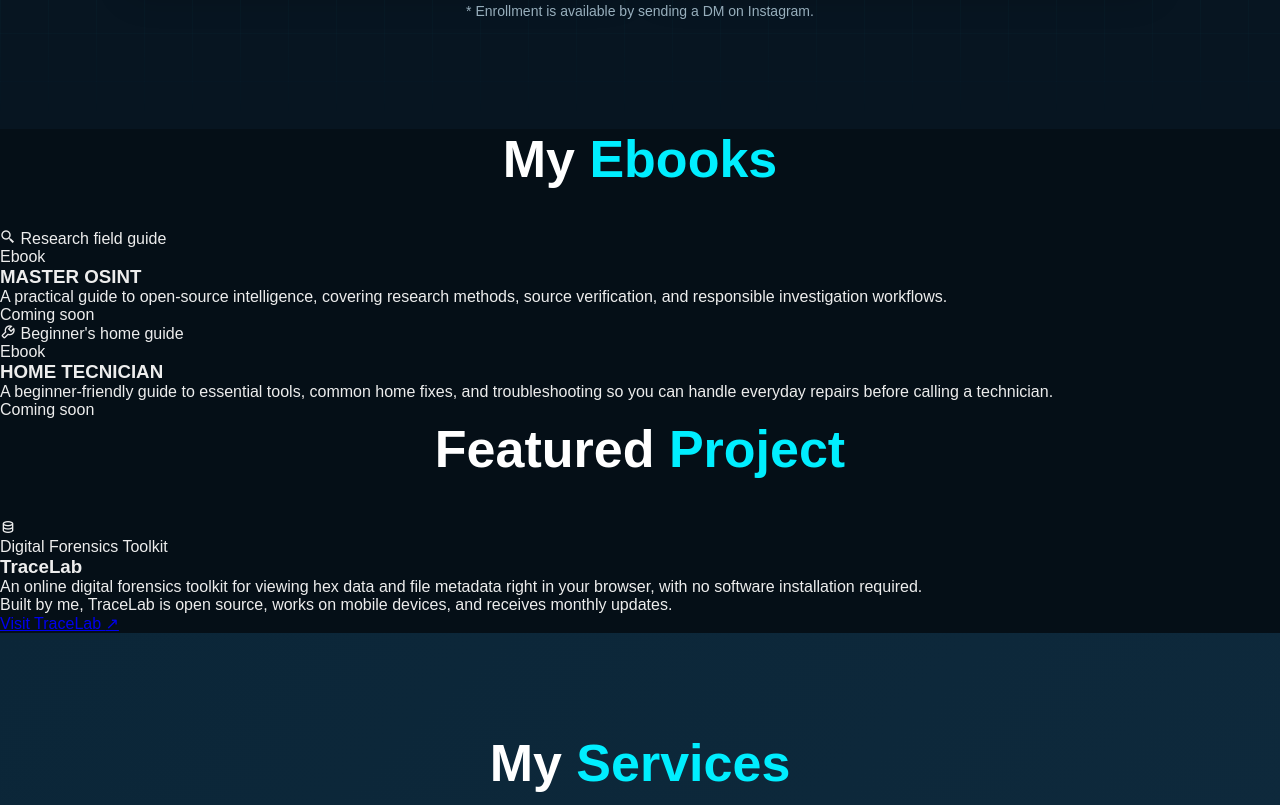
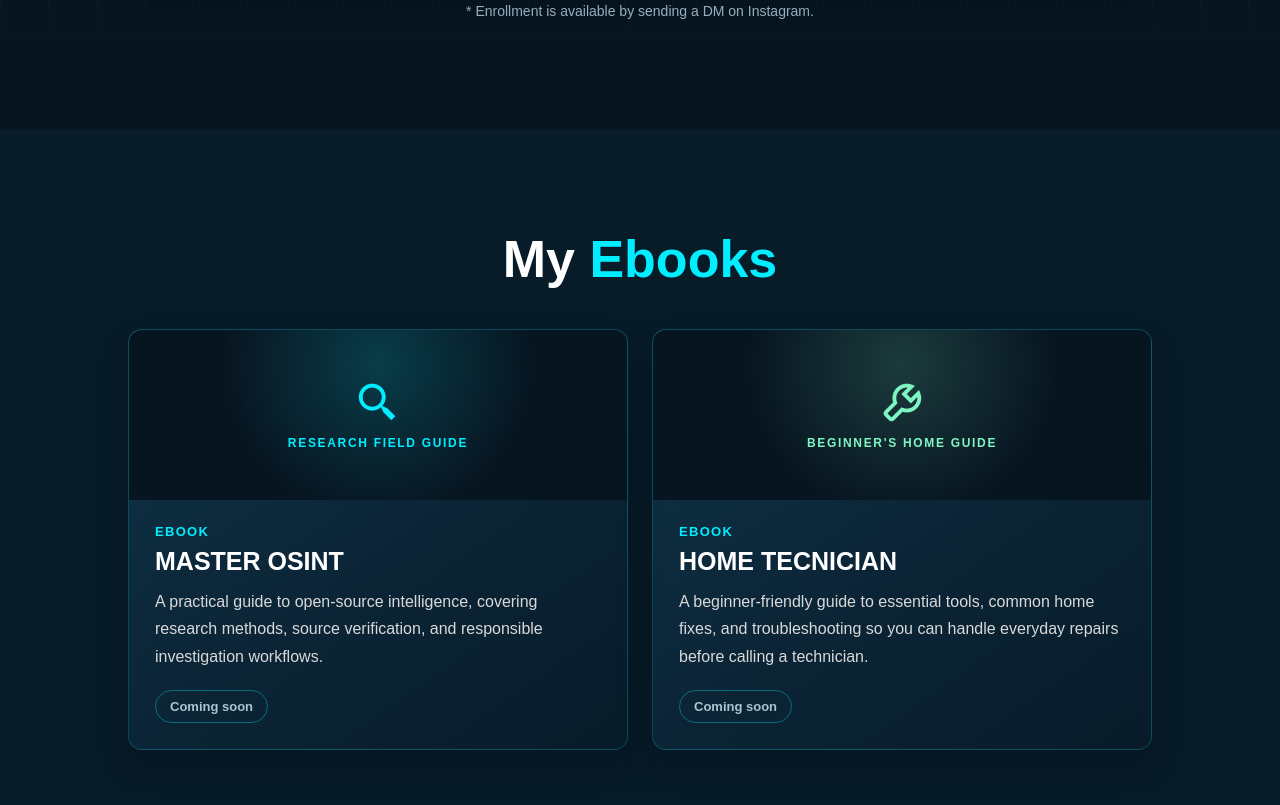
Before and after one commit to akashrc09/portfolio, a plain HTML site: page index.html in a window 1280 px wide. Shown: the part 5055-5860 px from the top of the page. Drawn offline with nearby package versions, Linux system fonts and the light colour scheme.

```diff
--- a/stylesheet.css
+++ b/stylesheet.css
@@ -40,9 +40,6 @@
 
 .logo {
     position: relative;
-    display: inline-flex;
-    align-items: center;
-    gap: 9px;
     font-size: 25px;
     color: #fff;
     text-decoration: none;
@@ -51,11 +48,6 @@
     opacity: 0;
     animation: slideRight 1s ease forwards;
 
-}
-
-.logo-mark {
-    width: 38px;
-    height: 38px;
 }
 
 .logo span {
@@ -513,6 +505,102 @@
     background: #071521;
 }
 
+.ebooks {
+    padding: 100px 10% 110px;
+    background: #081b29;
+}
+
+.ebook-list {
+    display: grid;
+    grid-template-columns: repeat(auto-fit, minmax(min(100%, 300px), 1fr));
+    gap: 24px;
+    max-width: 1100px;
+    margin: 0 auto;
+}
+
+.ebook-card {
+    overflow: hidden;
+    border: 1px solid rgba(14, 240, 255, 0.2);
+    border-radius: 14px;
+    background: linear-gradient(145deg, rgba(16, 52, 73, 0.92), rgba(8, 27, 41, 0.95));
+    box-shadow: 0 16px 35px rgba(0, 0, 0, 0.2);
+    transition: transform 0.3s ease, border-color 0.3s ease, box-shadow 0.3s ease;
+}
+
+.ebook-card:hover {
+    transform: translateY(-6px);
+    border-color: rgba(14, 240, 255, 0.75);
+    box-shadow: 0 0 28px rgba(14, 240, 255, 0.14);
+}
+
+.ebook-cover {
+    display: flex;
+    min-height: 170px;
+    flex-direction: column;
+    align-items: center;
+    justify-content: center;
+    gap: 10px;
+    color: #0ef;
+    background: radial-gradient(circle at 50% 20%, rgba(14, 240, 255, 0.18), transparent 55%), #071521;
+}
+
+.ebook-cover-home {
+    color: #7ef5c2;
+    background: radial-gradient(circle at 50% 20%, rgba(126, 245, 194, 0.17), transparent 55%), #071521;
+}
+
+.ebook-cover i {
+    font-size: 46px;
+}
+
+.ebook-cover span {
+    font-size: 12px;
+    font-weight: 600;
+    letter-spacing: 0.14em;
+    text-transform: uppercase;
+}
+
+.ebook-content {
+    padding: 24px 26px 26px;
+}
+
+.ebook-type {
+    margin-bottom: 8px;
+    color: #0ef;
+    font-size: 13px;
+    font-weight: 600;
+    letter-spacing: 0.1em;
+    text-transform: uppercase;
+}
+
+.ebook-content h3 {
+    margin-bottom: 12px;
+    color: #fff;
+    font-size: 25px;
+}
+
+.ebook-content > p:not(.ebook-type) {
+    min-height: 82px;
+    margin-bottom: 20px;
+    color: #d9d9d9;
+    line-height: 1.7;
+}
+
+.ebook-status {
+    display: inline-block;
+    padding: 8px 14px;
+    border: 1px solid rgba(14, 240, 255, 0.35);
+    border-radius: 999px;
+    color: #a9c4d2;
+    font-size: 13px;
+    font-weight: 600;
+}
+
+.projects {
+    padding: 100px 10%;
+    background: #081b29;
+}
+
 .services,
 .contact {
     padding: 100px 10%;
@@ -544,6 +632,70 @@
     gap: 22px;
     max-width: 1080px;
     margin: 0 auto;
+}
+
+.project-list {
+    max-width: 720px;
+    margin: 0 auto;
+}
+
+.project-card {
+    display: flex;
+    flex-direction: column;
+    padding: 30px;
+    border: 1px solid rgba(14, 240, 255, 0.2);
+    border-radius: 14px;
+    background: rgba(255, 255, 255, 0.04);
+    transition: transform 0.25s ease, border-color 0.25s ease, box-shadow 0.25s ease;
+}
+
+.project-card:hover {
+    transform: translateY(-6px);
+    border-color: rgba(14, 240, 255, 0.7);
+    box-shadow: 0 0 24px rgba(14, 240, 255, 0.12);
+}
+
+.project-card > i {
+    color: #0ef;
+    font-size: 34px;
+}
+
+.project-card .project-type {
+    margin-top: 18px;
+    color: #0ef;
+    font-size: 13px;
+    font-weight: 600;
+    letter-spacing: 0.06em;
+    text-transform: uppercase;
+}
+
+.project-card h3 {
+    margin: 8px 0 12px;
+    color: #fff;
+    font-size: 26px;
+}
+
+.project-card > p:not(.project-type) {
+    color: #d9d9d9;
+    line-height: 1.7;
+}
+
+.project-link {
+    align-self: flex-start;
+    margin-top: 22px;
+    padding: 10px 16px;
+    border: 1px solid rgba(14, 240, 255, 0.5);
+    border-radius: 999px;
+    background: rgba(14, 240, 255, 0.12);
+    color: #0ef;
+    text-decoration: none;
+    transition: all 0.25s ease;
+}
+
+.project-link:hover {
+    background: #0ef;
+    color: #081b29;
+    box-shadow: 0 0 15px rgba(14, 240, 255, 0.5);
 }
 
 .service-card {
@@ -857,8 +1009,10 @@
         grid-template-columns: 1fr;
     }
 
+    .projects,
     .services,
-    .contact {
+    .contact,
+    .ebooks {
         padding: 80px 6%;
     }
 
```
